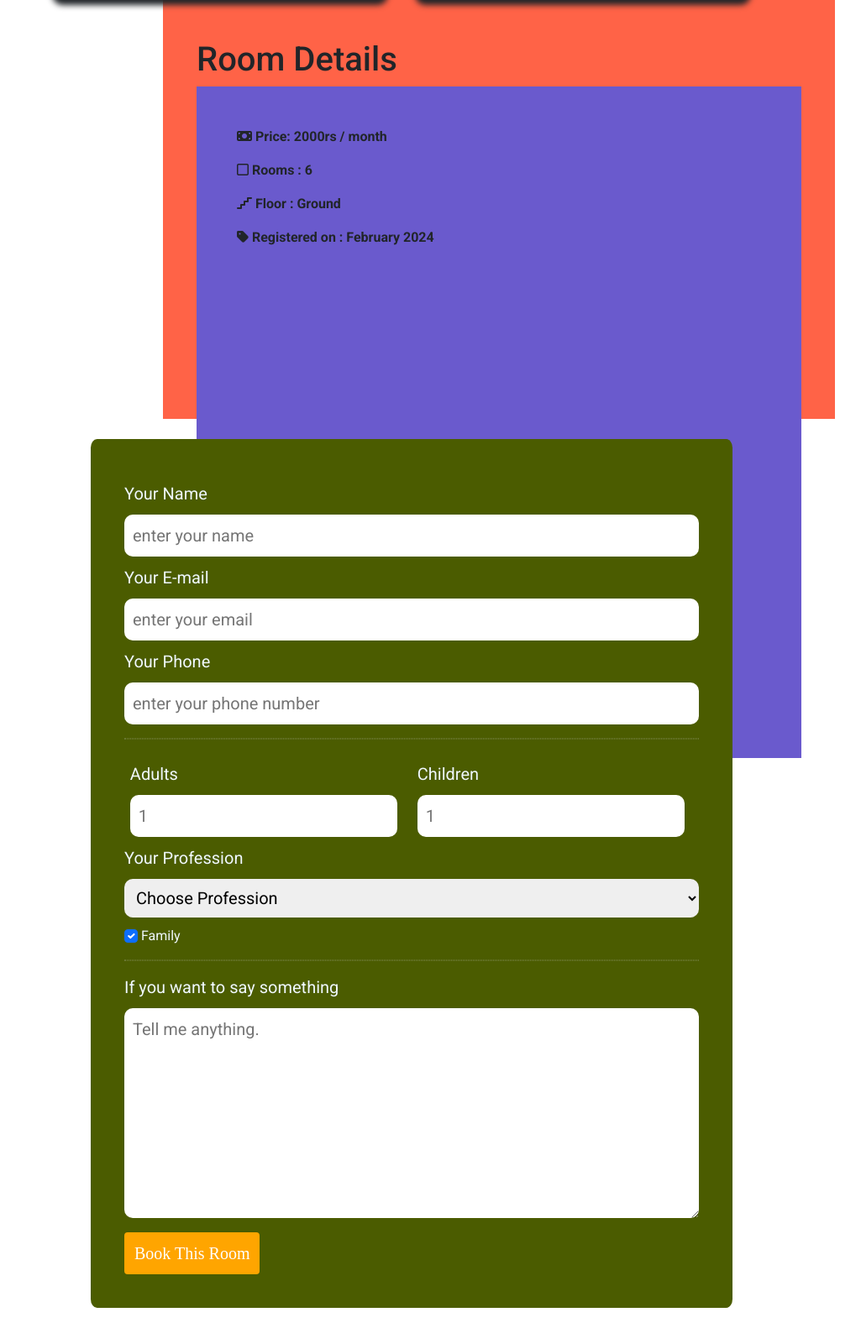
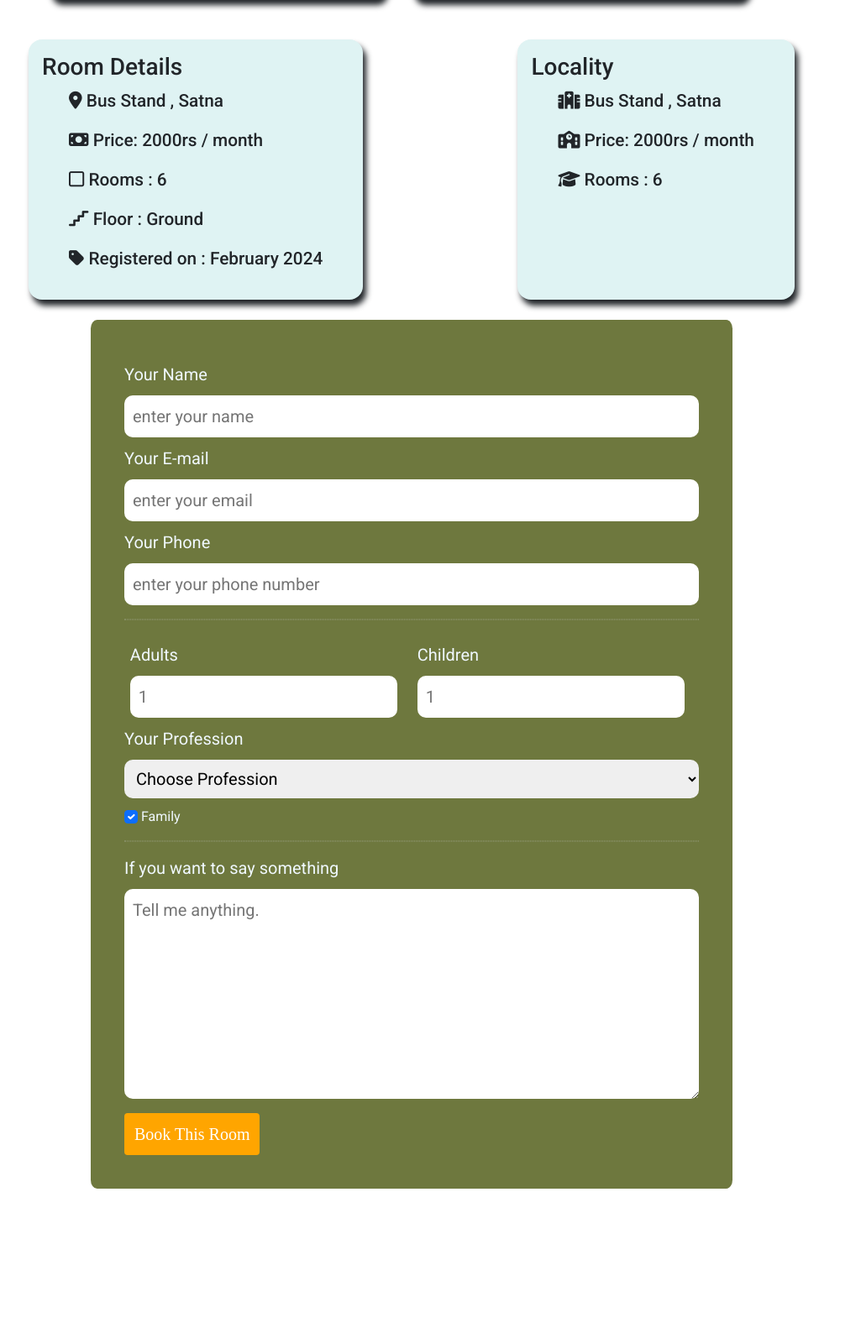
Before and after one commit to KayasSecret/Hackathon_KRKS, a PHP site: page /card.html in a window 1280 px wide. Shown: the part 1195-2777 px from the top of the page at 84% size, without its empty margins (150-1175 px from the left). After the commit the page ends 2611 px from the top, so only its background shows below. Run offline with PHP 8.4, Linux system fonts and the light colour scheme.

Commit message:
cardinfp

```diff
--- a/Cards-info/card.css
+++ b/Cards-info/card.css
@@ -31,31 +31,24 @@
 /* Card Rooms Information */
 
 .card-det {
-    background-color: tomato;
-    height: 50rem;
-    width: 50rem;
-    margin-left: 21.5rem;
-    margin-top: 40rem;
+    height: fit-content;
+    width: 100vw;
+    display: flex;
+    flex-wrap: wrap;
+    justify-content: space-evenly;
 }
 
-.card-det h1 {
-    padding-left: 2.5rem;
+.more-info{
+    background-color: rgb(223, 243, 243);
+    padding: 1rem;
+    border-radius: 1rem;
+    box-shadow: 4px 7px 7px;
 }
 
-.card-det-c {
-    background-color: slateblue;
-    height: 100vh;
-    width: 45rem;
-    margin-left: 2.5rem;
-}
-
-.card-det-c .more-info {
-    padding-left: 3rem;
-    padding-top: 3rem;
-}
-
-.card-det-c .more-info p {
-    font-weight: 800;
+.more-info p {
+    font-weight: 500;
+    padding: 0rem 2rem 0 2rem;
+    font-size: 1.3rem;
 }
 
 /* ====== Form Control ======= */
@@ -63,7 +56,7 @@
     width: 47.75rem;
     margin: 0 auto;
     padding: 2.5rem;
-    background: #4b5c00;
+    background: #6e783e;
     border-radius: 1%;
     color: aliceblue;
 }
--- a/Cards-info/card.html
+++ b/Cards-info/card.html
@@ -59,15 +59,22 @@
 
     <!-- Card Rooms Information -->
     <section class="card-det">
-      <h1>Room Details</h1>
-      <div class="card-det-c">
+
         <div class="more-info">
+          <h3>Room Details</h3>
+          <p> <i class="fa-solid fa-location-dot"></i> Bus Stand , Satna</p>
           <p> <i class="fa-solid fa-money-bill"></i> Price: 2000rs / month</p>
           <p> <i class="fa-regular fa-square"></i> Rooms : 6</p>
           <p> <i class="fa-solid fa-stairs"></i> Floor : Ground</p>
           <p> <i class="fa-solid fa-tag"></i> Registered on : February 2024</p>
         </div>
+        <div class="more-info">
+          <h3>Locality</h3>
+          <p> <i class="fa-solid fa-hospital"></i> Bus Stand , Satna</p>
+          <p> <i class="fa-solid fa-school"></i> Price: 2000rs / month</p>
+          <p> <i class="fa-solid fa-graduation-cap"></i> Rooms : 6</p>
         </div>
+
     </section>
     <br>
 
@@ -127,6 +134,10 @@
     </form>
     <br>
 
+  <!-- Review -->
+
+
+
     <!--== JS (Bootstrap) ==-->
     <script src="https://cdn.jsdelivr.net/npm/bootstrap@5.3.2/dist/js/bootstrap.bundle.min.js"></script>
 
```
Lines whose indentation alone changed are shown as unchanged.
